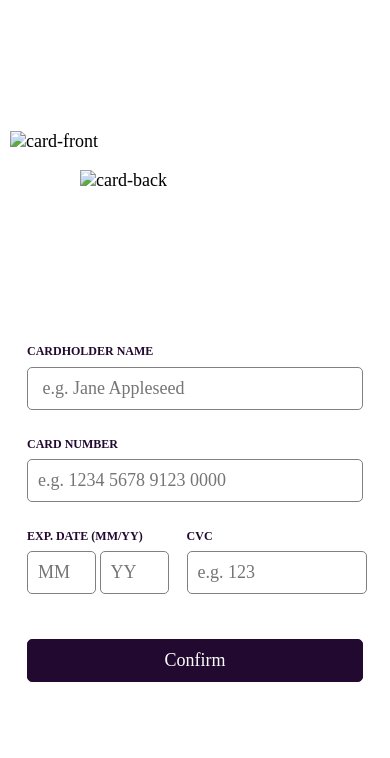
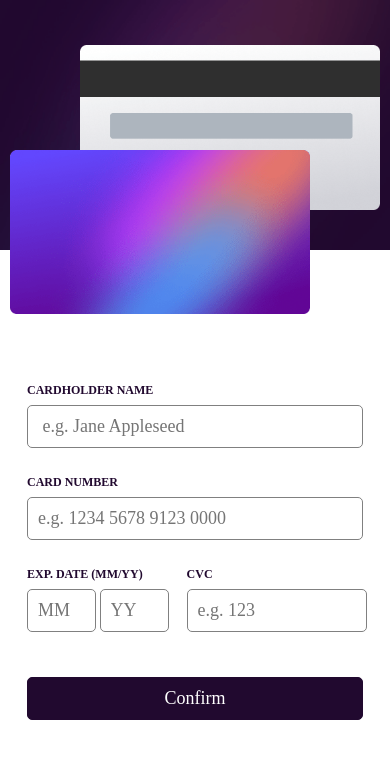
Before and after one commit to Legaljay/interactive-card-details-form-main, a plain HTML site: page index.html in a window 390 px wide. Drawn offline with Linux system fonts and the light colour scheme; the site is published under a folder, as on GitHub Pages, so addresses that start at the root find nothing; a web font is replaced by a local one.

Commit message:
fixed the backgound image

```diff
--- a/index.css
+++ b/index.css
@@ -26,7 +26,7 @@
 }
 
 .main{display: grid; grid-template-columns: repeat(auto-fit, minmax(350px,1fr)); height: 100vh;}
-.rainbow{background: no-repeat url(/images/bg-main-desktop.png); background-size: contain; /*display: flex; align-items: center; justify-content: center;*/ display: grid; grid-template-columns: repeat(auto-fit, minmax(250px, 1fr));}
+.rainbow{background: no-repeat url(images/bg-main-desktop.png); background-size: contain; /*display: flex; align-items: center; justify-content: center;*/ display: grid; grid-template-columns: repeat(auto-fit, minmax(250px, 1fr));}
 .rel-cards{display: grid; place-items: center;}
 .rel-cards >img{width: clamp(300px, 70%, 100%);}
 .front-card{margin-bottom: 0.3rem;/*margin-left: 5rem;*/align-self: end; /*width: clamp(100px, 350px,10rem);*/}
@@ -51,7 +51,7 @@ button{ margin-block-start: 1rem; padding: 10px; color: var(--White); border-rad
     .card-num{grid-template-columns: 1fr 1.5fr;}
     /*.input-yy>input{width: clamp(30px,38px,46px);}*/
     .side-card-cvc>input{width:90%;}
-    .rainbow{background: no-repeat url(/images/bg-main-mobile.png); background-size: contain; /*display: flex; align-items: center; justify-content: center;*/ display: grid; grid-template-columns: repeat(auto-fit, minmax(250px, 1fr));}
+    .rainbow{background: no-repeat url(images/bg-main-mobile.png); background-size: contain; /*display: flex; align-items: center; justify-content: center;*/ display: grid; grid-template-columns: repeat(auto-fit, minmax(250px, 1fr));}
     .rel-cards{grid-template-rows: 1fr 1fr;}
     .front-card{margin-top:-10px;order: 2000;margin-left: 10px;align-self: flex-start;justify-self: flex-start; /*width: clamp(100px, 350px,10rem);*/}
     .back-card{margin-bottom: -50px;margin-right: 10px; justify-self: end;align-self: end;order:1;}
--- a/index.html
+++ b/index.html
@@ -20,9 +20,9 @@
     <div class="main">
       <div class="rainbow">
         <div class="rel-cards">
-            <img class="front-card" src="/images/bg-card-front.png" alt="card-front">
+            <img class="front-card" src="images/bg-card-front.png" alt="card-front">
           <!-- <div style="margin-top: 20px; margin-left: 5rem;"> -->
-            <img class="back-card"  src="/images/bg-card-back.png" alt="card-back">
+            <img class="back-card"  src="images/bg-card-back.png" alt="card-back">
           <!-- </div> -->
         </div>
       </div>
```
